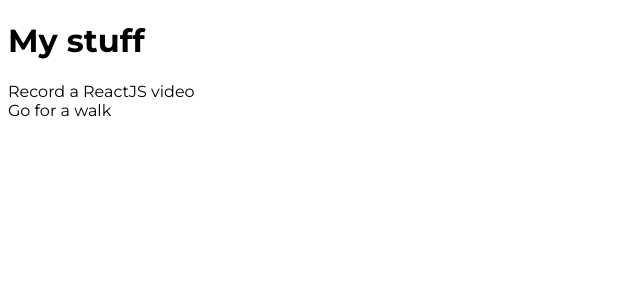
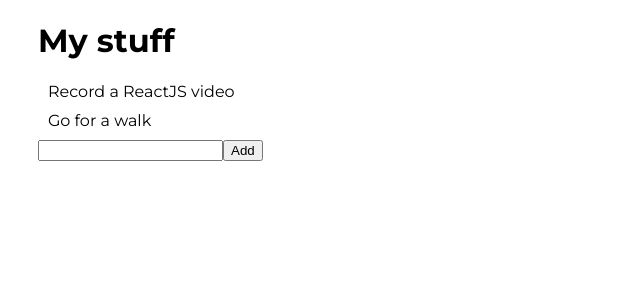
Before and after one commit to magikabdul/react-learnig, a React (Create React App) app: page / in a window 1280 px wide. Shown: the top 300 px of the page, without its empty margins (0-640 px from the left). Built offline with nearby package versions, Linux system fonts and the light colour scheme.

Commit message:
chore: state and props

```diff
--- a/src/App.js
+++ b/src/App.js
@@ -1,13 +1,38 @@
 import React, { Component } from 'react';
 
 class ToDoList extends Component {
+   state = {
+      tasks: this.props.tasks,
+      draft: ''
+   };
+
+   updateDraft = event => {
+      this.setState({ draft: event.target.value });
+   };
+
+   addToDo = () => {
+      //destruction
+      const { tasks, draft } = this.state;
+
+      //without destruction
+      const list = tasks;
+
+      list.push(draft);
+      this.setState({ tasks: list, draft: '' });
+   };
+
    render() {
+      const { title } = this.props;
+      const { tasks, draft } = this.state;
+
       return (
          <div>
-            <h1>{this.props.title}</h1>
-            {this.props.tasks.map(task => (
+            <h1>{title}</h1>
+            {tasks.map(task => (
                <div>{task}</div>
             ))}
+            <input type="text" onChange={this.updateDraft} value={draft} />
+            <button onClick={this.addToDo}>Add</button>
          </div>
       );
    }
--- a/src/scss/main.scss
+++ b/src/scss/main.scss
@@ -3,3 +3,7 @@
 body {
    font-family: 'Montserrat', sans-serif;
 }
+
+div {
+   margin: 10px;
+}
```
